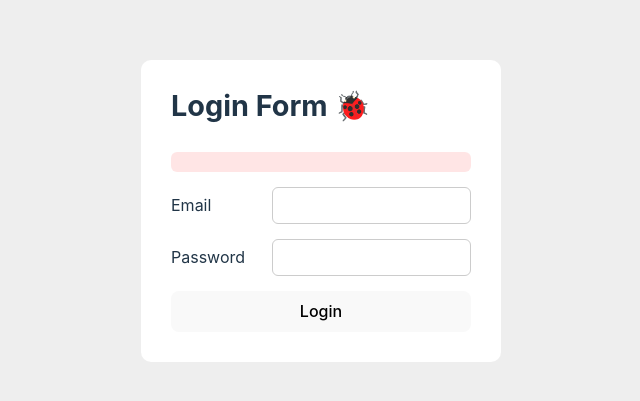
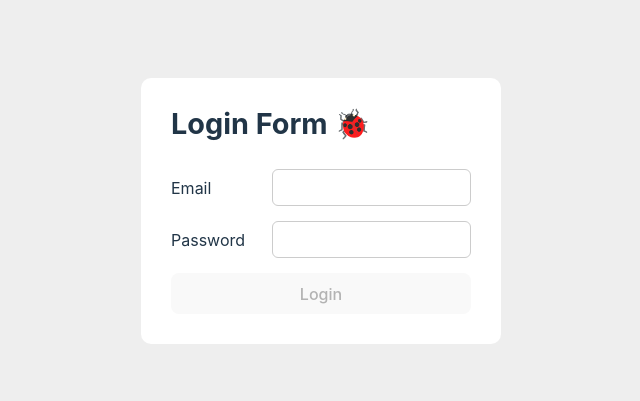
Before and after one commit to FelipePinha/login-challenge, a React (Vite) app: page / in a window 1280 px wide. Shown: the part 189-590 px from the top of the page, without its empty margins (319-959 px from the left). Built offline with nearby package versions, Linux system fonts and the light colour scheme.

Commit message:
done todo1 todo2 todo4 todo5

```diff
--- a/src/App.jsx
+++ b/src/App.jsx
@@ -8,32 +8,71 @@ import { useState } from 'react';
 // * Não é permitido usar refs
 //
 // Tarefas:
-// todo - O botão de login deve disparar a função login(), importada no topo deste arquivo, e passar os dados necessários.
-// todo - Desabilite o botão de Login caso o e-mail esteja em branco OU a senha for menor que 6 dígitos.
+// *todo - Desabilite o botão de Login caso o e-mail esteja em branco OU a senha for menor que 6 dígitos.
+// *todo - O botão de login deve disparar a função login(), importada no topo deste arquivo, e passar os dados necessários.
 // todo - Desabilite o botão de Login equanto você está executando o login.
-// todo - Mostre uma mensagem de erro de login() caso o Login falhe. A mensagem deve ser limpa a cada nova tentativa de Login.
-// todo - Mostre um alerta caso o login seja efetuado com sucesso (javascript alert). Investigue a função login() para entender como ter sucesso na requisição.
+// *todo - Mostre uma mensagem de erro de login() caso o Login falhe. A mensagem deve ser limpa a cada nova tentativa de Login.
+// *todo - Mostre um alerta caso o login seja efetuado com sucesso (javascript alert). Investigue a função login() para entender como ter sucesso na requisição.
 
 export default function LoginForm() {
     const [email, setEmail] = useState('');
+    const [password, setPassword] = useState('');
+    const [error, setError] = useState('');
+
+    const handleLogin = async () => {
+        setError('');
+
+        await login({ email, password })
+            .then(() => {
+                setEmail('');
+                setPassword('');
+                alert('Usuário Logado!');
+            })
+            .catch(rej => {
+                setError(rej.message);
+            });
+    };
+
+    const handleChangeEmail = e => {
+        setError('');
+        setEmail(e.target.value);
+    };
+
+    const handleChangePassword = e => {
+        setError('');
+        setPassword(e.target.value);
+    };
 
     return (
         <div className="wrapper">
             <div className="login-form">
                 <h1>Login Form 🐞</h1>
                 {/* Coloque a mensagem de erro de login na div abaixo. Mostre a div somente se houver uma mensagem de erro. */}
-                <div className="errorMessage"></div>
+                {error && <div className="errorMessage">{error}</div>}
                 <div className="row">
                     <label htmlFor={'email'}>Email</label>
-                    <input id={'email'} type={'email'} autoComplete="off" />
+                    <input
+                        onChange={handleChangeEmail}
+                        id={'email'}
+                        type={'email'}
+                        value={email}
+                        autoComplete="off"
+                    />
                 </div>
                 <div className="row">
                     <label htmlFor={'password'}>Password</label>
-                    <input id={'password'} type={'password'} />
+                    <input
+                        onChange={handleChangePassword}
+                        id={'password'}
+                        type={'password'}
+                        value={password}
+                    />
                 </div>
 
                 <div className="button">
-                    <button>Login</button>
+                    <button onClick={handleLogin} disabled={!email || password.length < 6}>
+                        Login
+                    </button>
                 </div>
             </div>
         </div>
```
